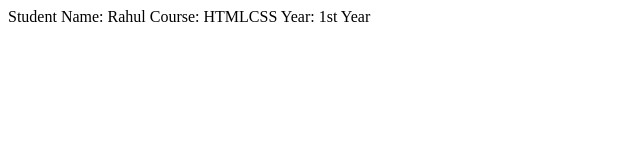
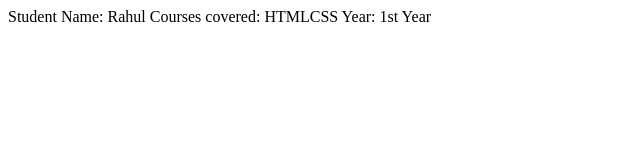
Before and after one commit to Dhrub17/Open-source-Project, a plain HTML site: page index.html in a window 1280 px wide. Shown: the full height of the page, 0-640 px from the left. Drawn offline with Linux system fonts and the light colour scheme.

Commit message:
updated courses section

```diff
--- a/index.html
+++ b/index.html
@@ -7,7 +7,7 @@
 </head>
 <body>
 Student Name: Rahul
-Course: HTMLCSS
+Courses covered: HTMLCSS
 Year: 1st Year
 </body>
 </html>
```
